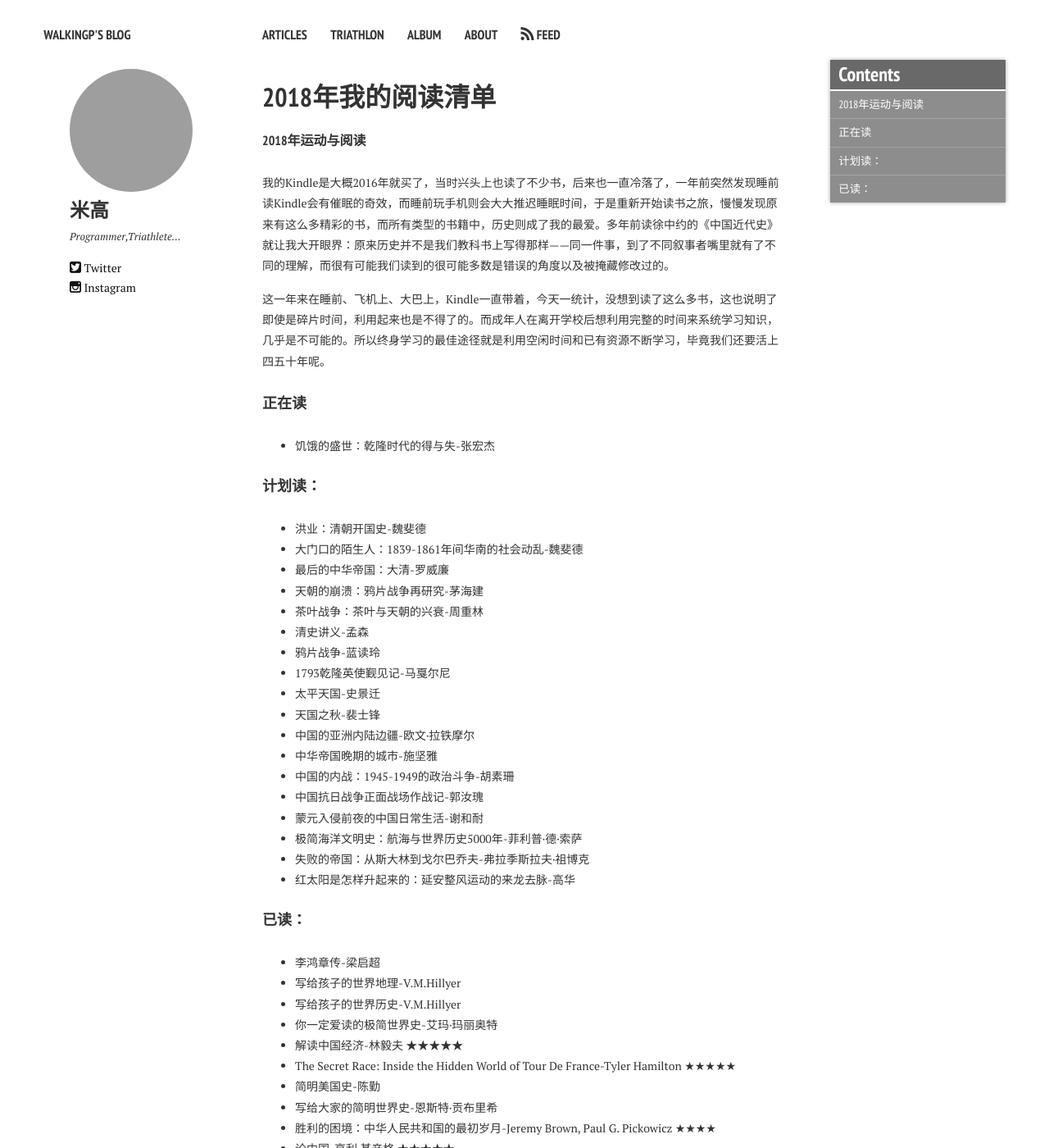
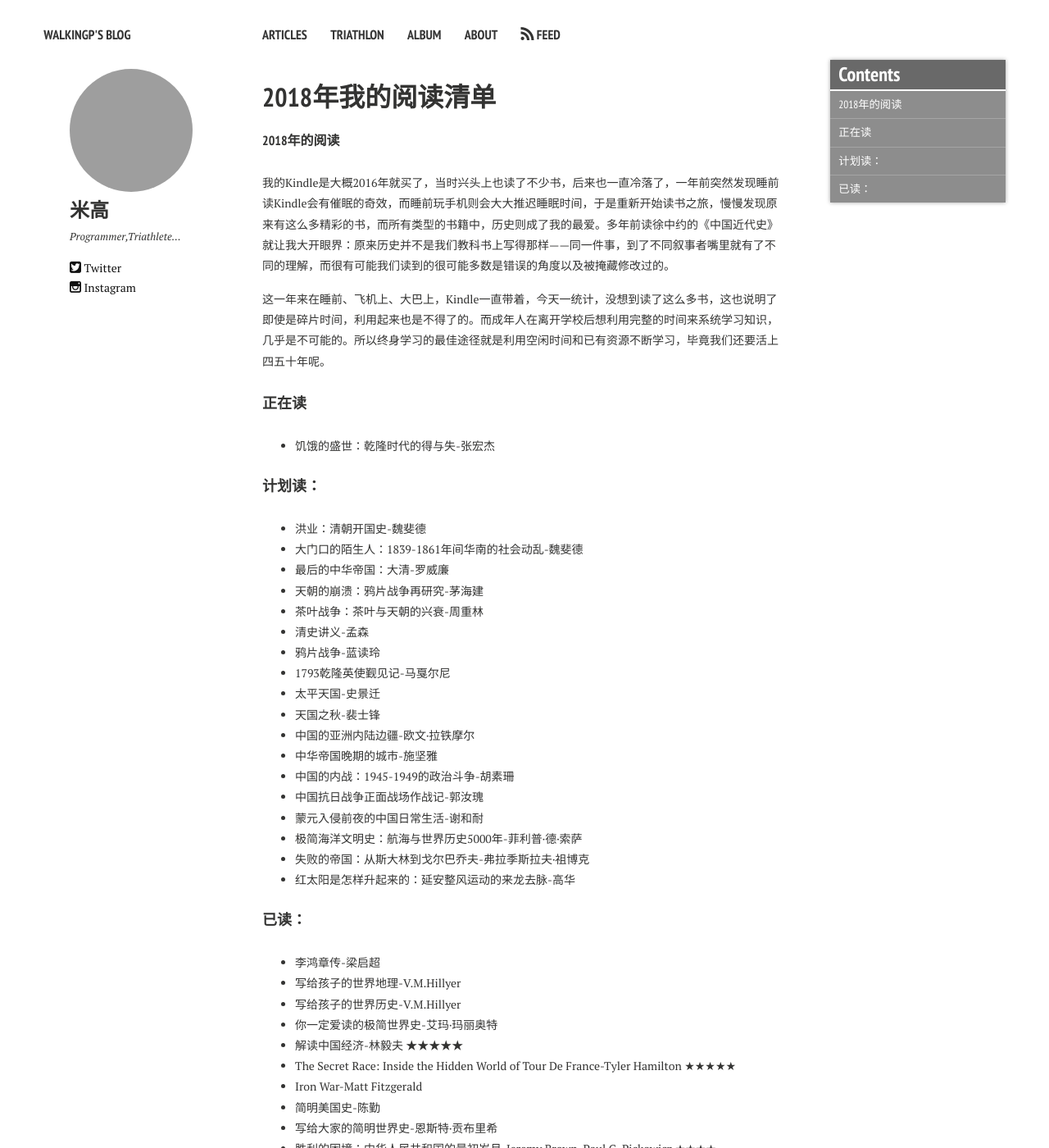
Before and after one commit to walkingp/Jykelly_blog, a Jekyll site: the page built from _posts/2018-10-29-my-2018reading-list.md, in a window 1280 px wide and 1400 px high. Shown: the whole window at 82% size. Built offline with Jekyll 4.4.1, drawn with Linux system fonts in a browser that asks for light colours; nearby versions of some CDN libraries; comment, search, counter and statistics services are not loaded.

Commit message:
Update 2018-10-29-my-2018reading-list.md

```diff
--- a/_posts/2018-10-29-my-2018reading-list.md
+++ b/_posts/2018-10-29-my-2018reading-list.md
@@ -18,7 +18,7 @@ tags: [杂七杂八]
 </section><!-- /#table-of-contents -->
 
 
-##### 2018年运动与阅读
+##### 2018年的阅读
 我的Kindle是大概2016年就买了，当时兴头上也读了不少书，后来也一直冷落了，一年前突然发现睡前读Kindle会有催眠的奇效，而睡前玩手机则会大大推迟睡眠时间，于是重新开始读书之旅，慢慢发现原来有这么多精彩的书，而所有类型的书籍中，历史则成了我的最爱。多年前读徐中约的《中国近代史》就让我大开眼界：原来历史并不是我们教科书上写得那样——同一件事，到了不同叙事者嘴里就有了不同的理解，而很有可能我们读到的很可能多数是错误的角度以及被掩藏修改过的。
 
 这一年来在睡前、飞机上、大巴上，Kindle一直带着，今天一统计，没想到读了这么多书，这也说明了即使是碎片时间，利用起来也是不得了的。而成年人在离开学校后想利用完整的时间来系统学习知识，几乎是不可能的。所以终身学习的最佳途径就是利用空闲时间和已有资源不断学习，毕竟我们还要活上四五十年呢。
@@ -53,6 +53,7 @@ tags: [杂七杂八]
 * 你一定爱读的极简世界史-艾玛·玛丽奥特
 * 解读中国经济-林毅夫 ★★★★★
 * The Secret Race: Inside the Hidden World of Tour De France-Tyler Hamilton ★★★★★
+* Iron War-Matt Fitzgerald
 * 简明美国史-陈勤
 * 写给大家的简明世界史-恩斯特·贡布里希
 * 胜利的困境：中华人民共和国的最初岁月-Jeremy Brown, Paul G. Pickowicz ★★★★
```
